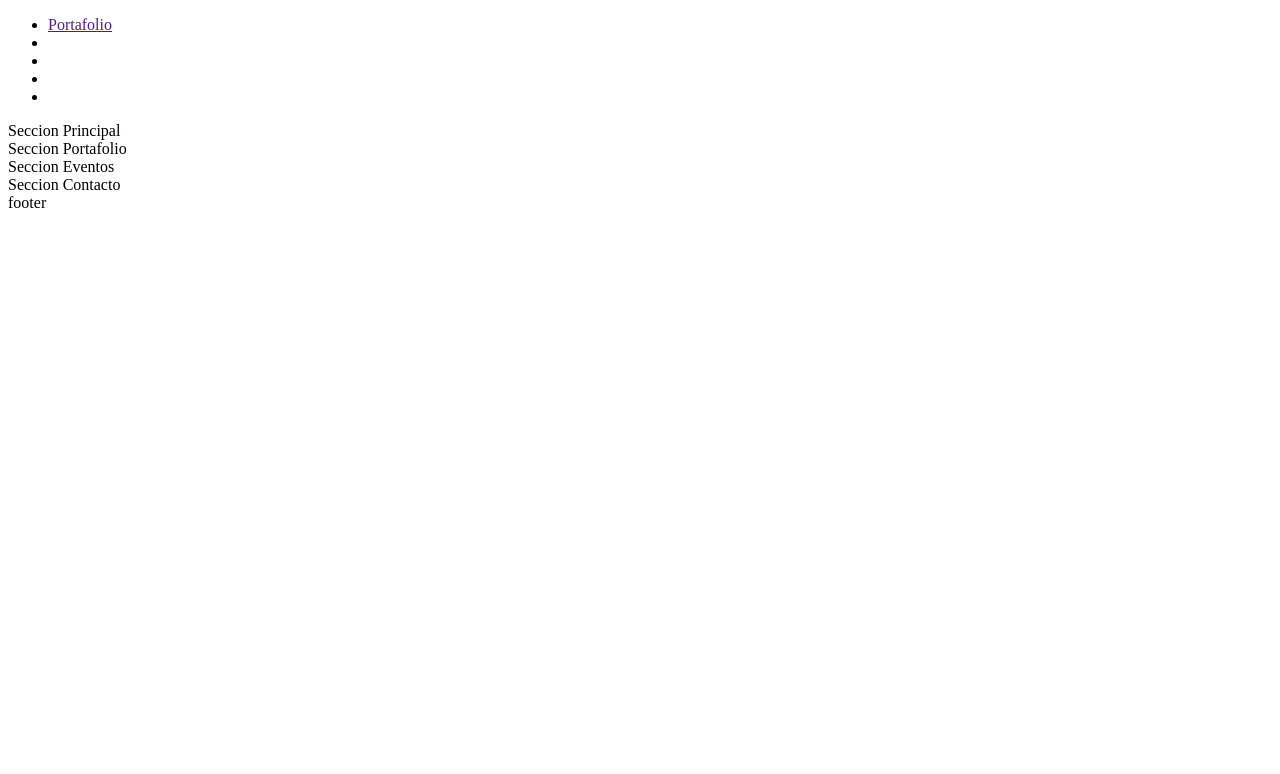
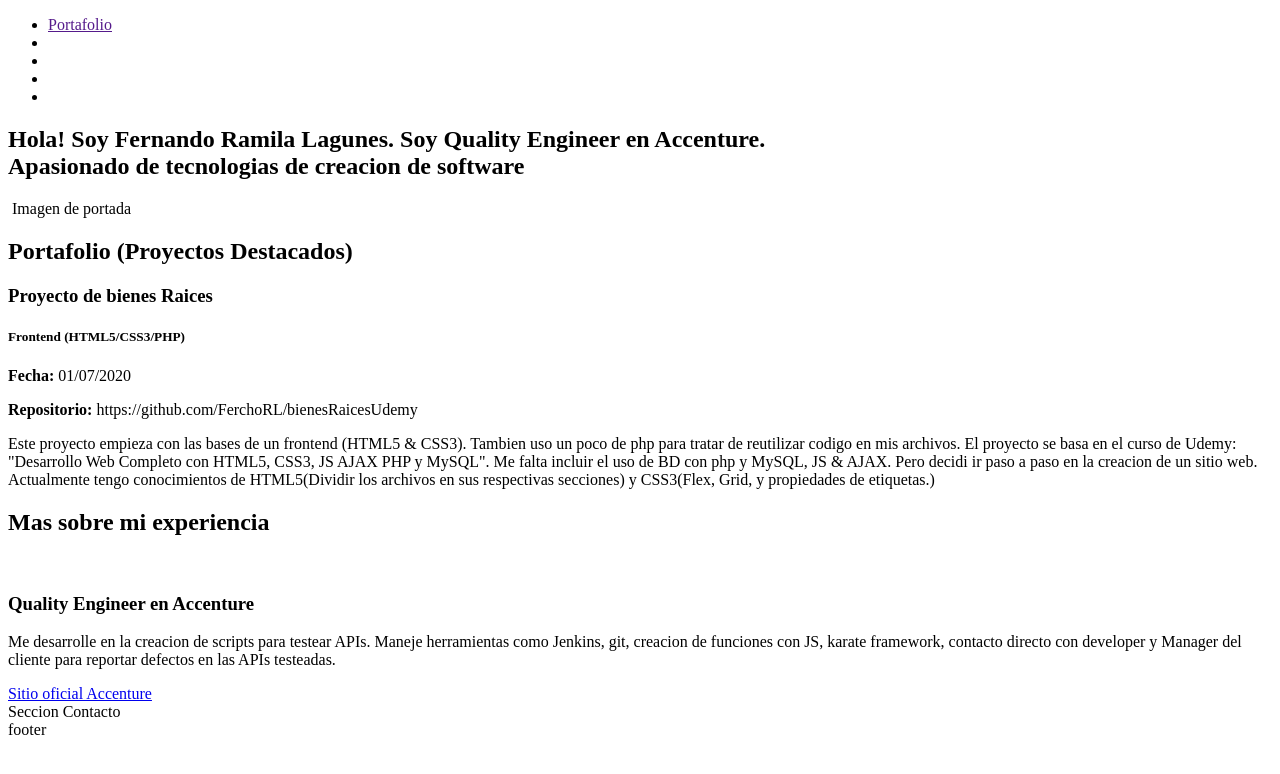
Before and after one commit to FerchoRL/Desarrollo-Web-Online, a plain HTML site: page index.html in a window 1280 px wide. Drawn offline with Linux system fonts and the light colour scheme.

Commit message:
I created the structure for the sections Portafolio and Mas sobre mi experiencia

```diff
--- a/index.html
+++ b/index.html
@@ -31,9 +31,31 @@
 
 	<!-- Sections -->
 
-	<section>Seccion Principal</section>
-	<section>Seccion Portafolio</section>
-	<section>Seccion Eventos</section>
+	<section>
+			<h1>Hola! Soy <strong>Fernando Ramila Lagunes.</strong> Soy Quality Engineer en Accenture. <br> <strong> Apasionado de tecnologias</strong> de creacion de software</h1>
+			<img src="" alt=""> Imagen de portada
+	</section>
+	<section>
+		<h2>Portafolio (Proyectos Destacados)</h2>
+		<article>
+			<h3>Proyecto de bienes Raices</h3>
+			<h5>Frontend (HTML5/CSS3/PHP)</h5>
+			<p><strong>Fecha:</strong> 01/07/2020</p>
+			<p><strong>Repositorio:</strong> https://github.com/FerchoRL/bienesRaicesUdemy</p>
+			<p>Este proyecto empieza con las bases de un frontend (HTML5 & CSS3). Tambien uso un poco de php para tratar de reutilizar codigo en mis archivos. El proyecto se basa en el curso de Udemy: "Desarrollo Web Completo con HTML5, CSS3, JS AJAX PHP y MySQL". Me falta incluir el uso de BD con php y MySQL, JS & AJAX. Pero decidi ir paso a paso en la creacion de un sitio web. Actualmente tengo conocimientos de HTML5(Dividir los archivos en sus respectivas secciones) y CSS3(Flex, Grid, y propiedades de etiquetas.)</p>
+		</article>
+	</section>
+	<section>
+		<h2>Mas sobre mi experiencia</h2>
+		<article>
+			<figure>
+				<img src="#" alt="">
+			</figure>
+			<h3>Quality Engineer en Accenture</h3>
+			<p>Me desarrolle en la creacion de scripts para testear APIs. Maneje herramientas como Jenkins, git, creacion de funciones con JS, karate framework, contacto directo con developer y Manager del cliente para reportar defectos en las APIs testeadas.</p>
+			<a href="#">Sitio oficial Accenture</a>
+		</article>
+	</section>
 	<section>Seccion Contacto</section>
 
 	<!-- Footer section -->
```
